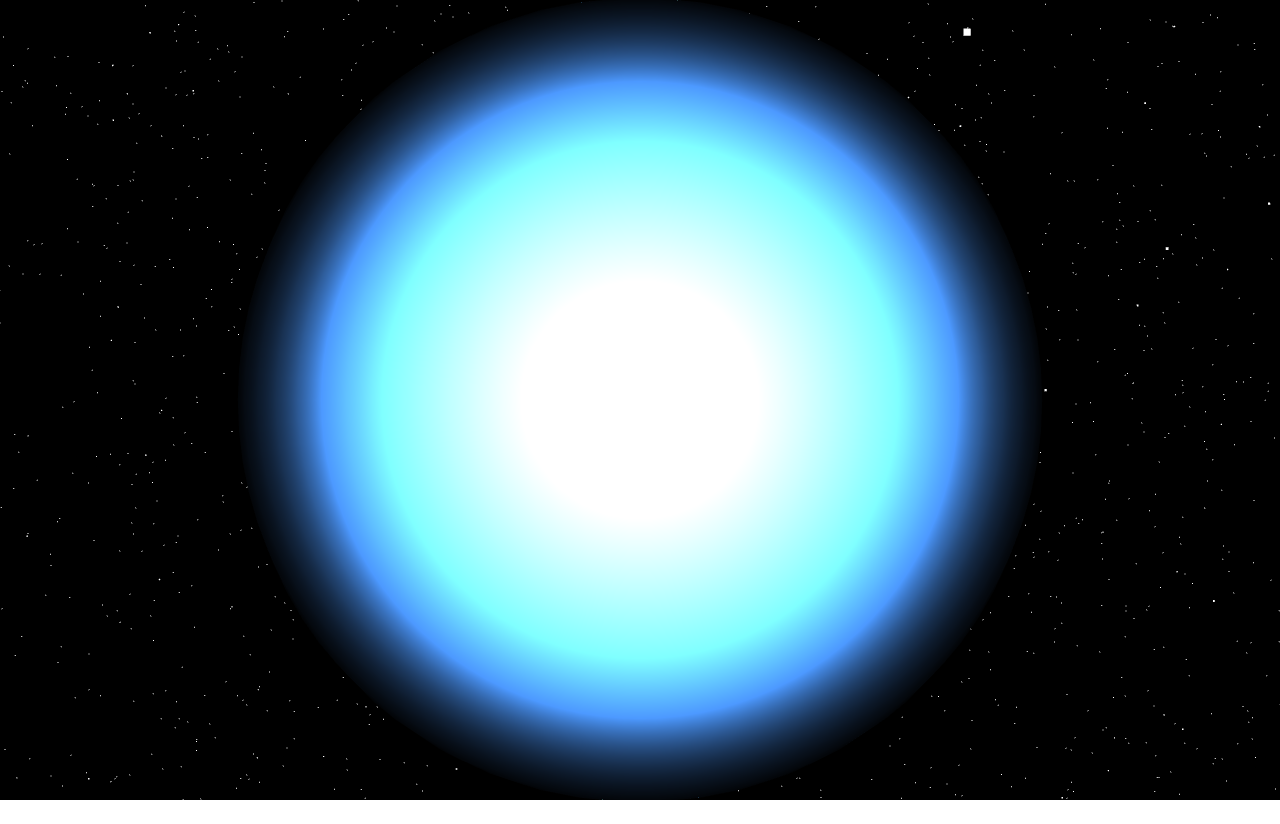
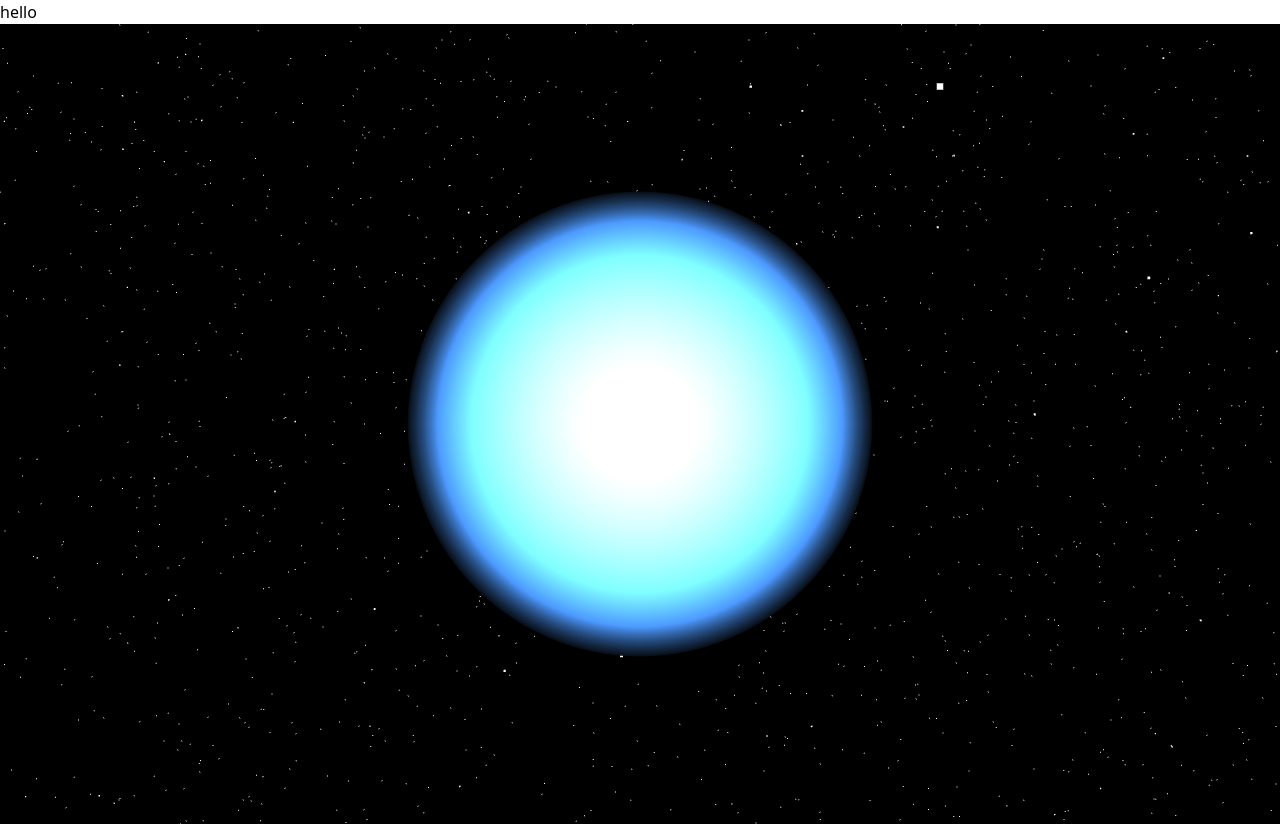
Before and after one commit to CerenGKB/Sphere, a website built with Vite: page index.html in a window 1280 px wide. Before the commit the page ends 800 px from the top, so only its background shows below. Built offline with nearby package versions, Linux system fonts and the light colour scheme; animation ran at ten frames a second.

Commit message:
Added tailwind need to do some fixes

```diff
--- a/index.html
+++ b/index.html
@@ -4,10 +4,20 @@
     <meta charset="UTF-8" />
     <link rel="icon" type="image/svg+xml" href="/vite.svg" />
     <meta name="viewport" content="width=device-width, initial-scale=1.0" />
+    <link rel="stylesheet" href="style.css">
     <title>Sphere</title>
-    <link rel="stylesheet" href="style.css">
+   <!--  <link rel="stylesheet" href="style.css"> -->
+
   </head>
   <body>
+    <div class="flex">
+      <div class="w-1/2">
+        <h1>hello
+      </h1></div>
+      <div class="w-1/2" id="canvasContainer"><canvas></canvas></div>
+     <!--  canvas should be inside upper div later  -->
+
+    </div>
     <script type="module" src="/main.js"></script>
   </body>
 </html>
--- a/main.js
+++ b/main.js
@@ -18,11 +18,14 @@ const camera = new THREE.PerspectiveCamera(
 )
 
 const renderer = new THREE.WebGLRenderer({
-  antialias : true
+  antialias : true,
+  canvas : document.querySelector('canvas')
 })
 
+const canvasContainer = document.querySelector('#canvasContainer')
 renderer.setSize(innerWidth,innerHeight)
 renderer.setPixelRatio(window.devicePixelRatio)
+
 
 document.body.appendChild(renderer.domElement)
 
@@ -79,7 +82,7 @@ const stars = new THREE.Points(starGeometry, starMaterial)
 scene.add(stars)
 
 
-camera.position.z = 10
+camera.position.z = 15
 
 
 const mouse = {
--- a/package.json
+++ b/package.json
@@ -2,18 +2,21 @@
   "name": "vite-project",
   "private": true,
   "version": "0.0.0",
-  "type": "module",
   "scripts": {
     "dev": "vite",
     "build": "vite build",
     "preview": "vite preview"
   },
   "devDependencies": {
+    "autoprefixer": "^10.4.15",
+    "postcss": "^8.4.29",
+    "tailwindcss": "^3.3.3",
     "vite": "^4.4.5",
     "vite-plugin-glsl": "^1.1.2",
     "vite-plugin-string": "^1.2.1"
   },
   "dependencies": {
+     "postcss-url": "^10.1.3",
     "gsap": "^3.12.2",
     "three": "^0.156.0"
   }
--- /dev/null
+++ b/postcss.config.js
@@ -0,0 +1,6 @@
+module.exports = {
+    plugins: {
+      tailwindcss: {},
+      autoprefixer: {},
+    }
+  }
--- a/shaders/atmosphereFragment.glsl
+++ b/shaders/atmosphereFragment.glsl
@@ -2,7 +2,7 @@ varying vec3 vertexNormal;
 
 void main(){
 
-float intensity = pow(1.0 -
+float intensity = pow(0.9 -
     dot(vertexNormal, vec3(0, 0, 1.0)), 2.0);
 
 gl_FragColor =vec4(0.3, 0.6, 1.0, 1.0) * intensity;
--- a/style.css
+++ b/style.css
@@ -1,9 +1,19 @@
+@tailwind base;
+@tailwind components;
+@tailwind utilities;
+
 *{
   margin: 0;
   padding: 0;
 }
 
+body{
+  margin: 0;
+}
+/*
 canvas{
   width: 100vw;
   height: 100vh;
 }
+
+ */
--- /dev/null
+++ b/tailwind.config.js
@@ -0,0 +1,8 @@
+/** @type {import('tailwindcss').Config} */
+export default {
+  content: ["./src/**/*.{html,js}"],
+  theme: {
+    extend: {},
+  },
+  plugins: [],
+}
```
Also changed, not shown: 1 other file.
